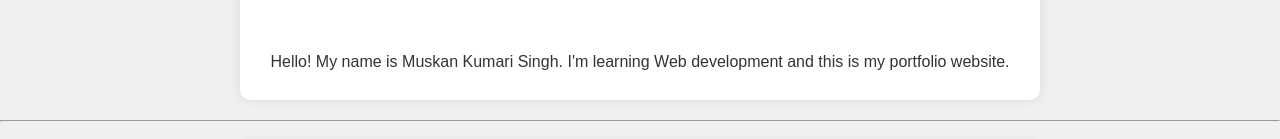
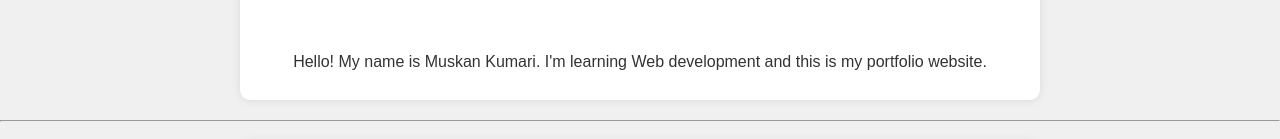
Before and after one commit to Musk322/web-dev-lab-2, a plain HTML site: page INDEX.HTML in a window 1280 px wide. Shown: the part 468-607 px from the top of the page. Drawn offline with Linux system fonts and the light colour scheme.

Commit message:
Update INDEX.HTML

```diff
--- a/INDEX.HTML
+++ b/INDEX.HTML
@@ -21,7 +21,7 @@
     <br>
     <img src="image.src.jpg" alt="My photo" width="200" height="200">
     <br>
-    <p>Hello! My name is Muskan Kumari Singh. I'm learning Web development and this is my portfolio website.</p>
+    <p>Hello! My name is Muskan Kumari. I'm learning Web development and this is my portfolio website.</p>
   </section>
   <hr>
 
```
